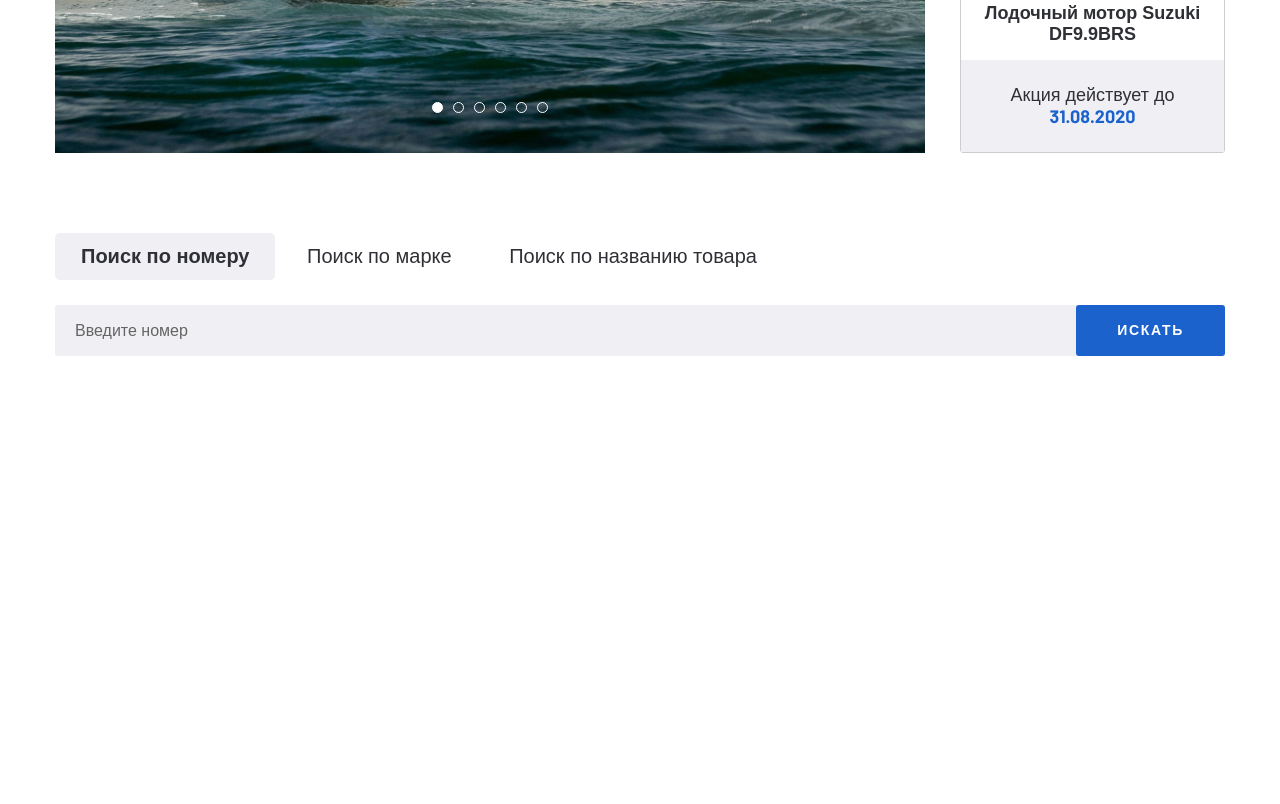
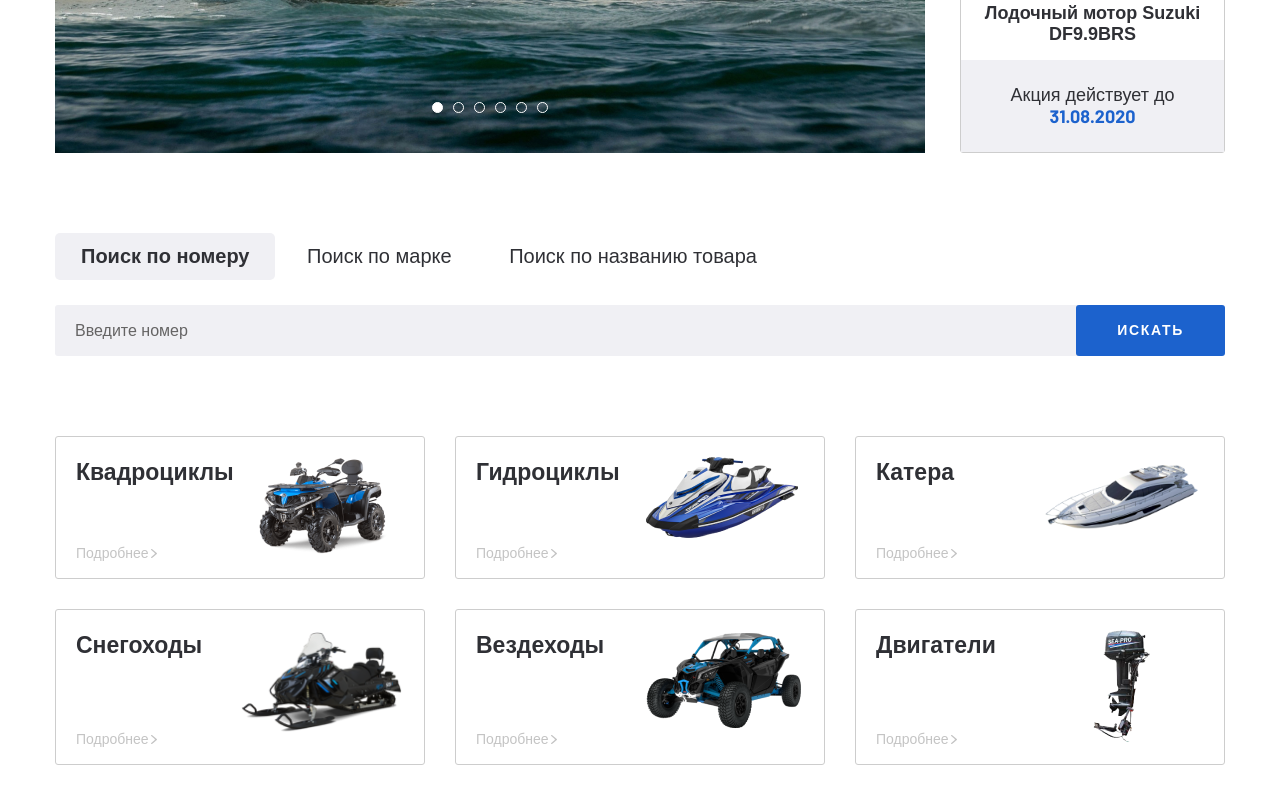
Before and after one commit to koshmar1319/gidro, a plain HTML site: page index.html in a window 1280 px wide. Shown: the part 502-1306 px from the top of the page. Before the commit the page ends 938 px from the top, so only its background shows below. Drawn offline with nearby package versions, Linux system fonts and the light colour scheme; a web font is replaced by a local one.

Commit message:
add section categories

```diff
--- a/css/style.css
+++ b/css/style.css
@@ -391,3 +391,65 @@ body {
   border: none;
   margin-left: -3px;
 }
+
+/* === CATEGORIES === */
+
+.categories__inner {
+  display: flex;
+  justify-content: space-between;
+  flex-wrap: wrap;
+}
+
+.categories__item {
+  margin-bottom: 30px;
+  border: 1px solid #cdcdcd;
+  border-radius: 3px;
+  width: 370px;
+  display: flex;
+  padding: 20px 20px 16px;
+  justify-content: space-between;
+  transition: all .3s;
+}
+
+.categories__item-info {
+  width: 50%;
+  display: flex;
+  flex-direction: column;
+  justify-content: space-between;
+}
+
+.categories__item-img {
+  text-align: center;
+  width: 50%;
+}
+
+.categories__item-img img {
+  max-width: 100%;
+}
+
+.categories__item-title {
+  font-weight: 700;
+  font-size: 23px;
+  line-height: 28px;
+  font-family: 'Barlow', sans-serif;
+  transition: all .3s;
+}
+
+.categories__item:hover {
+  box-shadow: 3px 3px 20px rgba(50, 50, 50, 0.25);
+}
+
+.categories__item:hover .categories__item-title {
+  color: #1c62cd;
+}
+
+.categories__item-text {
+  font-size: 14px;
+  line-height: 17px;
+  color: #c4c4c4;
+}
+
+.categories__item-text::after {
+  content: url('../images/link-arrow.svg');
+  padding-left: 2px;
+}
--- a/index.html
+++ b/index.html
@@ -147,7 +147,7 @@
     </div>
   </section>
 
-  <section class="search page-section">
+  <div class="search page-section">
     <div class="container">
       <div class="search__inner">
         <div class="search__tabs">
@@ -177,6 +177,67 @@
         </div>
       </div>
     </div>
+  </div>
+
+  <section class="categories page-section">
+    <div class="container">
+      <div class="categories__inner">
+        <a class="categories__item" href="#">
+          <div class="categories__item-info">
+            <h4 class="categories__item-title">Квадроциклы</h4>
+            <p class="categories__item-text">Подробнее</p>
+          </div>
+          <div class="categories__item-img">
+            <img src="images/categories-1.png" alt="">
+          </div>
+        </a>
+        <a class="categories__item" href="#">
+          <div class="categories__item-info">
+            <h4 class="categories__item-title">Гидроциклы</h4>
+            <p class="categories__item-text">Подробнее</p>
+          </div>
+          <div class="categories__item-img">
+            <img src="images/categories-2.png" alt="">
+          </div>
+        </a>
+        <a class="categories__item" href="#">
+          <div class="categories__item-info">
+            <h4 class="categories__item-title">Катера</h4>
+            <p class="categories__item-text">Подробнее</p>
+          </div>
+          <div class="categories__item-img">
+            <img src="images/categories-3.png" alt="">
+          </div>
+        </a>
+        <a class="categories__item" href="#">
+          <div class="categories__item-info">
+            <h4 class="categories__item-title">Снегоходы</h4>
+            <p class="categories__item-text">Подробнее</p>
+          </div>
+          <div class="categories__item-img">
+            <img src="images/categories-4.png" alt="">
+          </div>
+        </a>
+        <a class="categories__item" href="#">
+          <div class="categories__item-info">
+            <h4 class="categories__item-title">Вездеходы</h4>
+            <p class="categories__item-text">Подробнее</p>
+          </div>
+          <div class="categories__item-img">
+            <img src="images/categories-5.png" alt="">
+          </div>
+        </a>
+        <a class="categories__item" href="#">
+          <div class="categories__item-info">
+            <h4 class="categories__item-title">Двигатели</h4>
+            <p class="categories__item-text">Подробнее</p>
+          </div>
+          <div class="categories__item-img">
+            <img src="images/categories-6.png" alt="">
+          </div>
+        </a>
+      </div>
+    </div>
   </section>
 
   <script src="https://ajax.googleapis.com/ajax/libs/jquery/3.4.1/jquery.min.js"></script>
```
Also changed, not shown: images/categories-1.png (added), images/categories-2.png (added), images/categories-3.png (added), images/categories-4.png (added), images/categories-5.png (added), images/categories-6.png (added), images/link-arrow.svg (added).
